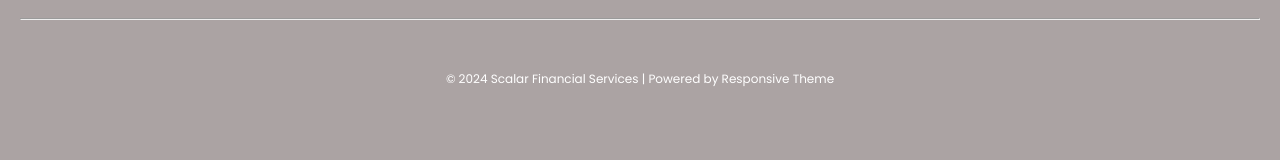
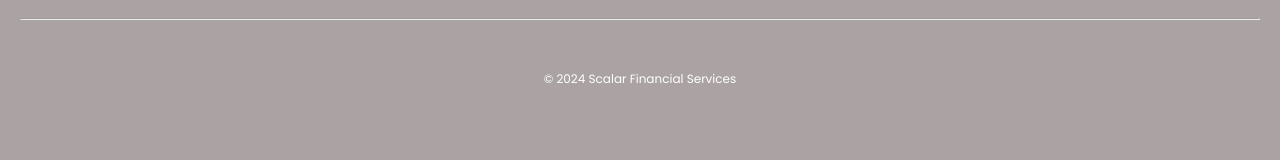
Before and after one commit to Hari-Prasath395/https---github.com-Hari-Prasath395-ScalarAt, a plain HTML site: page index.html in a window 1280 px wide. Shown: the part 2982-3142 px from the top of the page. Drawn offline with nearby package versions, Linux system fonts and the light colour scheme.

Commit message:
New changes 4

```diff
--- a/index.html
+++ b/index.html
@@ -350,7 +350,7 @@
         <br/>
         <hr/>
         <div class="copyright">
-            <p>© 2024 Scalar Financial Services | Powered by Responsive Theme</p>
+            <p>© 2024 Scalar Financial Services </p>
         </div>
 
     </footer>
```
